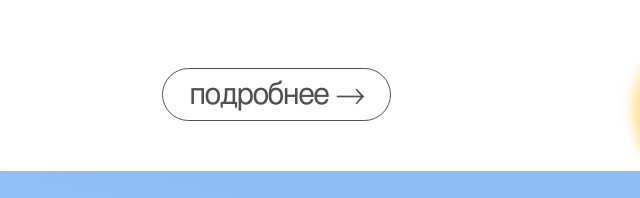
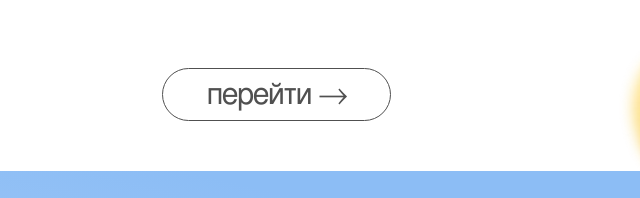
Before and after one commit to follsqq01/vershki-source, a plain HTML site: page index.html in a window 1280 px wide. Shown: the part 549-747 px from the top of the page, 386-1026 px from the left. Drawn offline with Linux system fonts and the light colour scheme.

Commit message:
Link hero button directly to quiz

```diff
--- a/index.html
+++ b/index.html
@@ -37,7 +37,7 @@
             <img src="assets/figma/feeb6.svg" alt="" />
           </div>
         </div>
-        <a class="pill hero-more" href="#about">подробнее →</a>
+        <a class="pill hero-more" href="quiz.html">перейти →</a>
       </section>
 
       <section
```
